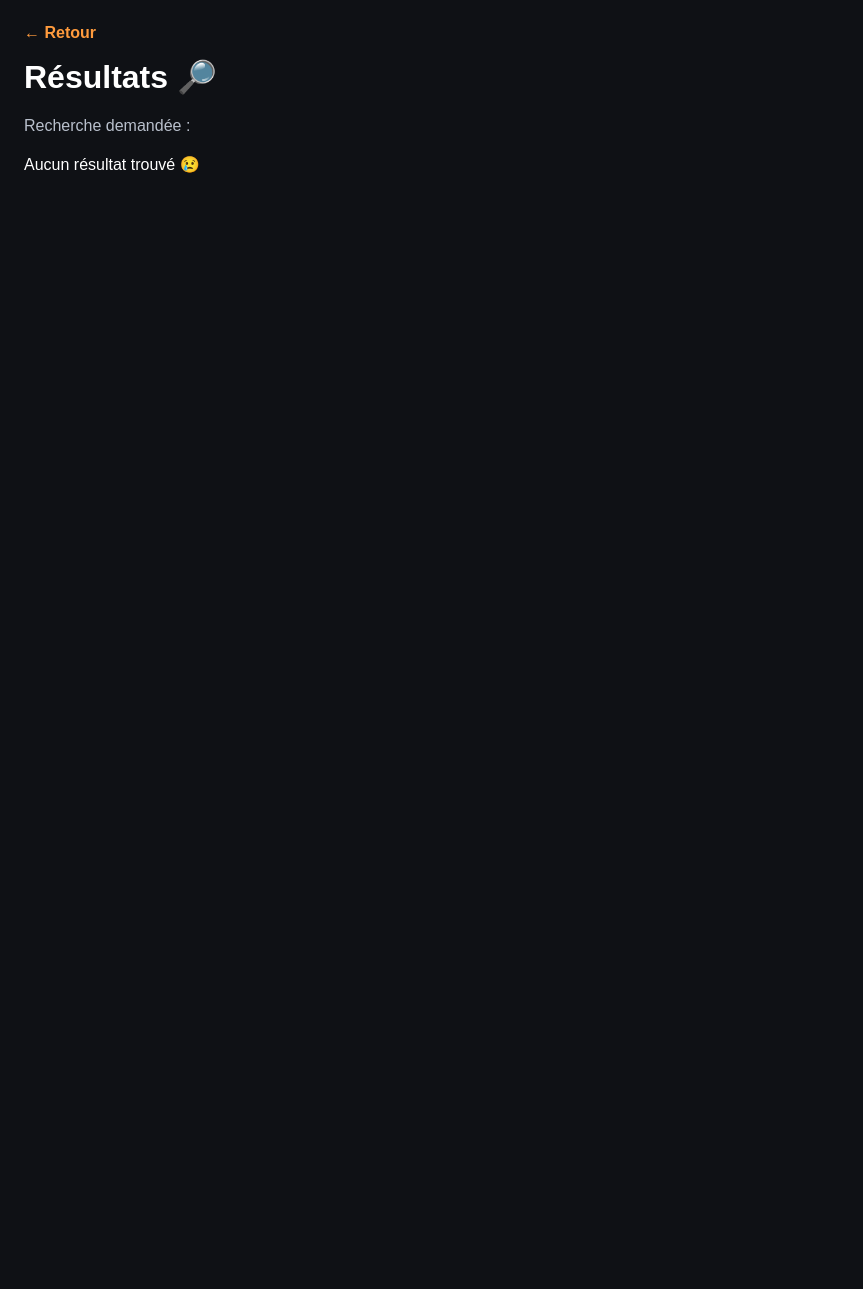
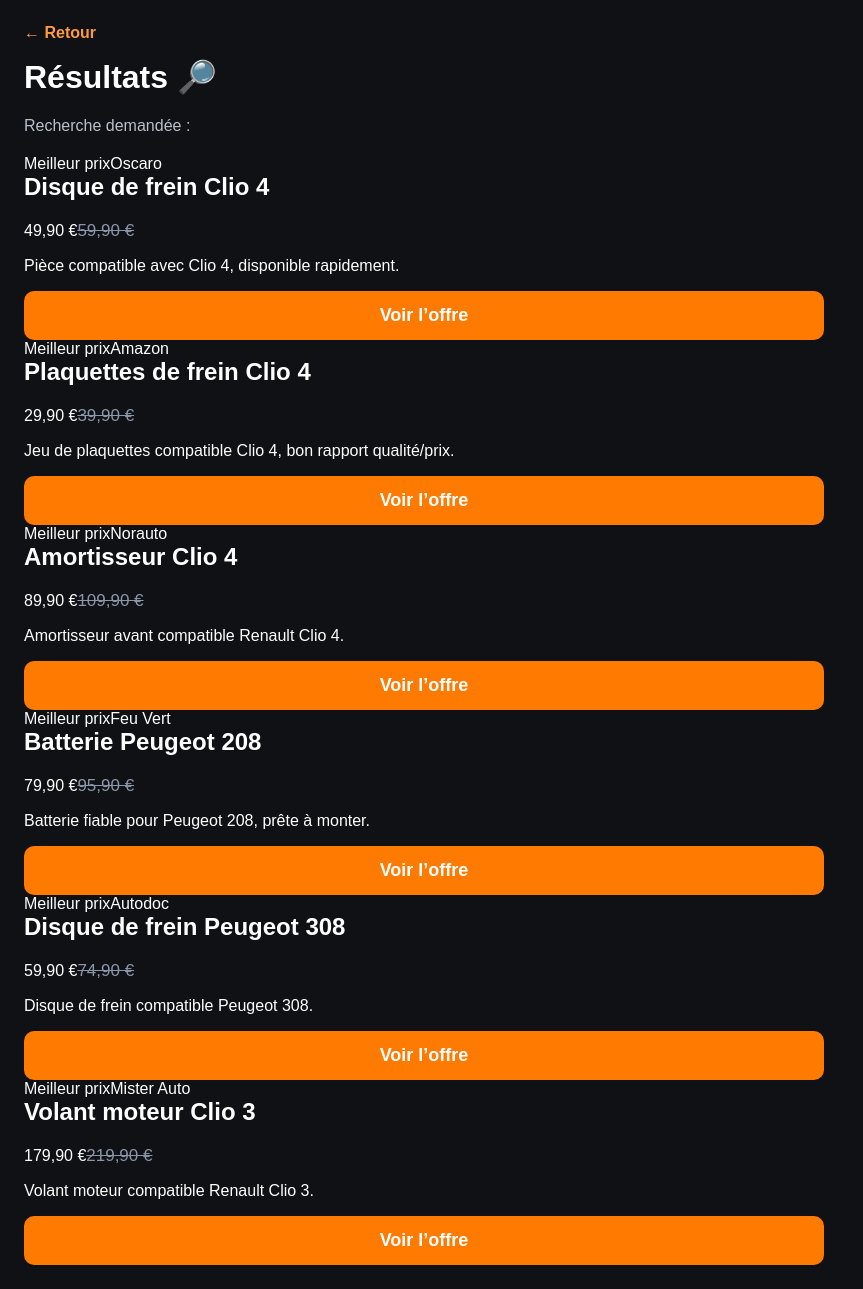
Before and after one commit to mecafinder/mecafinder, a Next.js app: page /results in a window 1280 px wide. Shown: the whole page, without its empty margins (0-863 px from the left). Before the commit the page ends 800 px from the top, so only its background shows below. Built offline with nearby package versions, Linux system fonts and the light colour scheme.

Commit message:
Improve results search

```diff
--- a/src/app/results/page.js
+++ b/src/app/results/page.js
@@ -15,16 +15,18 @@
       oldPrice: "59,90 €",
       source: "Oscaro",
       type: "disque",
-      description: "Pièce compatible avec recherche demandée. Offre disponible chez Oscaro.",
+      brand: "Renault",
+      description: "Pièce compatible avec Clio 4, disponible rapidement.",
       link: "https://www.oscaro.com/",
     },
     {
-      name: "Plaquette Clio 4",
+      name: "Plaquettes de frein Clio 4",
       price: "29,90 €",
       oldPrice: "39,90 €",
       source: "Amazon",
       type: "plaquette",
-      description: "Jeu de plaquettes pour Clio 4, bon rapport qualité/prix.",
+      brand: "Renault",
+      description: "Jeu de plaquettes compatible Clio 4, bon rapport qualité/prix.",
       link: "https://www.amazon.fr/",
     },
     {
@@ -33,7 +35,8 @@
       oldPrice: "109,90 €",
       source: "Norauto",
       type: "amortisseur",
-      description: "Amortisseur compatible Clio 4, offre en promotion.",
+      brand: "Renault",
+      description: "Amortisseur avant compatible Renault Clio 4.",
       link: "https://www.norauto.fr/",
     },
     {
@@ -42,7 +45,8 @@
       oldPrice: "95,90 €",
       source: "Feu Vert",
       type: "batterie",
-      description: "Batterie auto fiable pour Peugeot, prête à monter.",
+      brand: "Peugeot",
+      description: "Batterie fiable pour Peugeot 208, prête à monter.",
       link: "https://www.feuvert.fr/",
     },
     {
@@ -51,21 +55,35 @@
       oldPrice: "74,90 €",
       source: "Autodoc",
       type: "disque",
+      brand: "Peugeot",
       description: "Disque de frein compatible Peugeot 308.",
       link: "https://www.autodoc.fr/",
+    },
+    {
+      name: "Volant moteur Clio 3",
+      price: "179,90 €",
+      oldPrice: "219,90 €",
+      source: "Mister Auto",
+      type: "volant",
+      brand: "Renault",
+      description: "Volant moteur compatible Renault Clio 3.",
+      link: "https://www.mister-auto.com/",
     },
   ];
 
   const words = query.split(" ").filter(Boolean);
 
-  const filtered = products.filter((product) =>
-    words.some(
-      (word) =>
-        product.type.toLowerCase().includes(word) ||
-        product.name.toLowerCase().includes(word) ||
-        product.description.toLowerCase().includes(word)
-    )
-  );
+  const filtered = products.filter((product) => {
+    const fullText = `
+      ${product.name}
+      ${product.type}
+      ${product.brand}
+      ${product.description}
+      ${product.source}
+    `.toLowerCase();
+
+    return words.every((word) => fullText.includes(word));
+  });
 
   return (
     <main className="results-wrap">
@@ -80,7 +98,13 @@
       </p>
 
       {filtered.length === 0 ? (
-        <p>Aucun résultat trouvé 😢</p>
+        <div className="result-card">
+          <h2>Aucun résultat trouvé 😢</h2>
+          <p className="result-description">
+            Essaie avec des mots comme disque, plaquette, amortisseur, batterie
+            ou volant.
+          </p>
+        </div>
       ) : (
         filtered.map((item, index) => (
           <div key={index} className="result-card">
```
